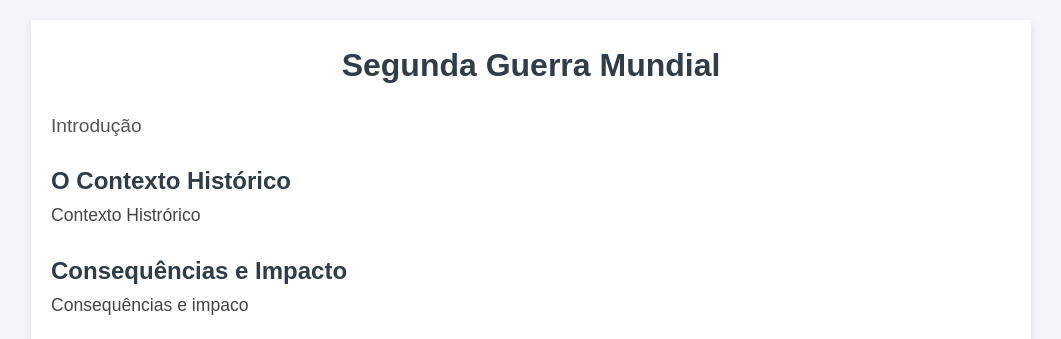
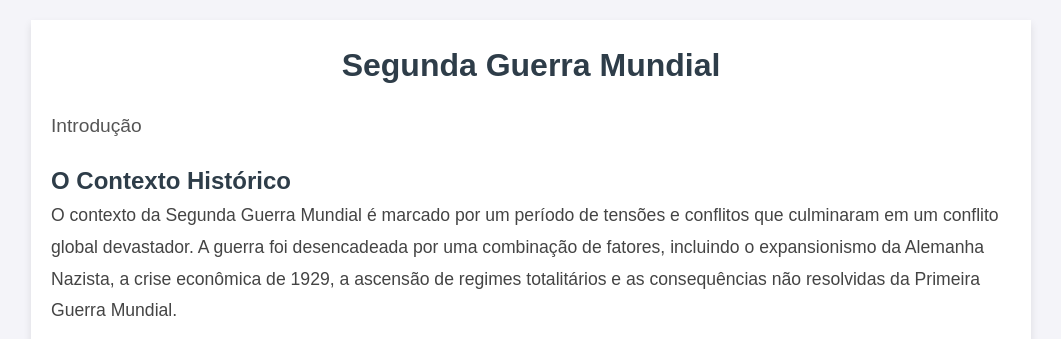
Before and after one commit to 916-carlos/Ger-ncia-de-Configura-o-, a plain HTML site: page index.html in a window 1280 px wide. Shown: the top 339 px of the page, without its empty margins (109-1170 px from the left). Drawn offline with Linux system fonts and the light colour scheme.

Commit message:
Update index.html

```diff
--- a/index.html
+++ b/index.html
@@ -18,7 +18,8 @@
 
       <h2>O Contexto Histórico</h2>
       <p class="content">
-       Contexto Histrórico
+       O contexto da Segunda Guerra Mundial é marcado por um período de tensões e conflitos que culminaram em um conflito global devastador. A guerra foi desencadeada por uma combinação de fatores, incluindo o expansionismo da Alemanha Nazista, a crise econômica de 1929, a ascensão de regimes totalitários e as consequências não resolvidas da Primeira Guerra Mundial.
+
       </p>
 
       <h2>Consequências e Impacto</h2>
```
